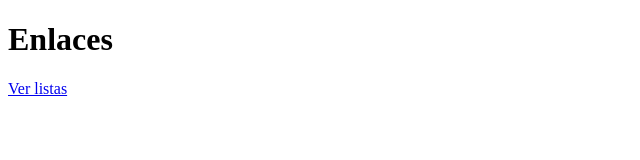
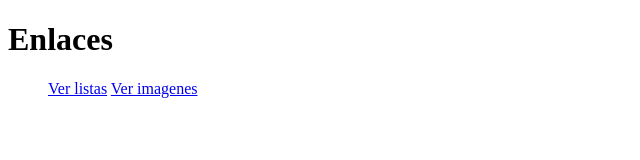
Before and after one commit to Carlavas/HTML, a plain HTML site: page enlaces.html in a window 1280 px wide. Shown: the whole page, without its empty margins (0-640 px from the left). Drawn offline with Linux system fonts and the light colour scheme.

Commit message:
Update enlaces.html

```diff
--- a/enlaces.html
+++ b/enlaces.html
@@ -7,6 +7,9 @@
 </head>
 <body>
     <h1>Enlaces</h1>
+    <ul>
    <a href="https://carlavas.github.io/HTML/listas.html">Ver listas</a>
+    <a href="https://carlavas.github.io/HTML/imagenes.html">Ver imagenes</a>
+    </ul>
 </body>
 </html>
```
